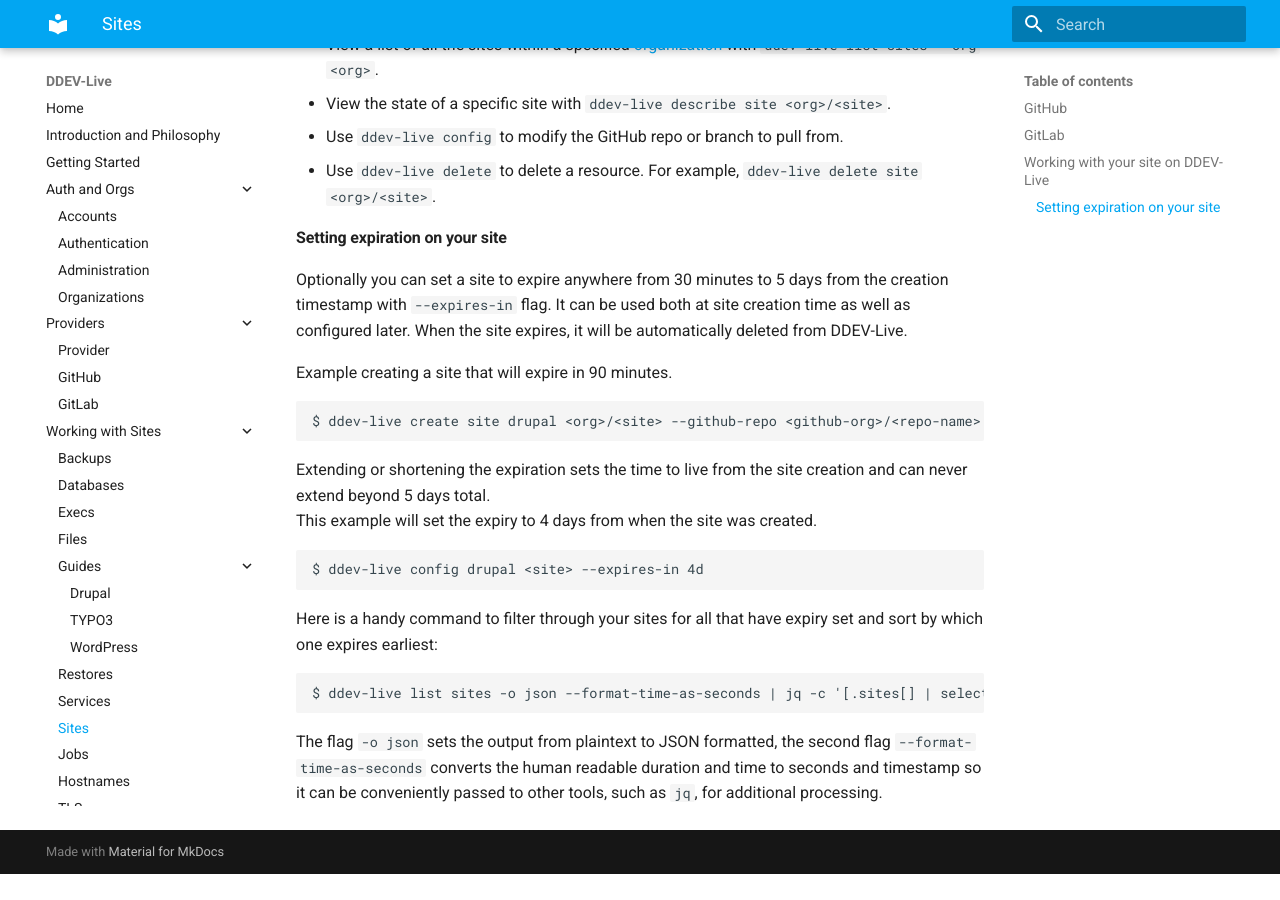
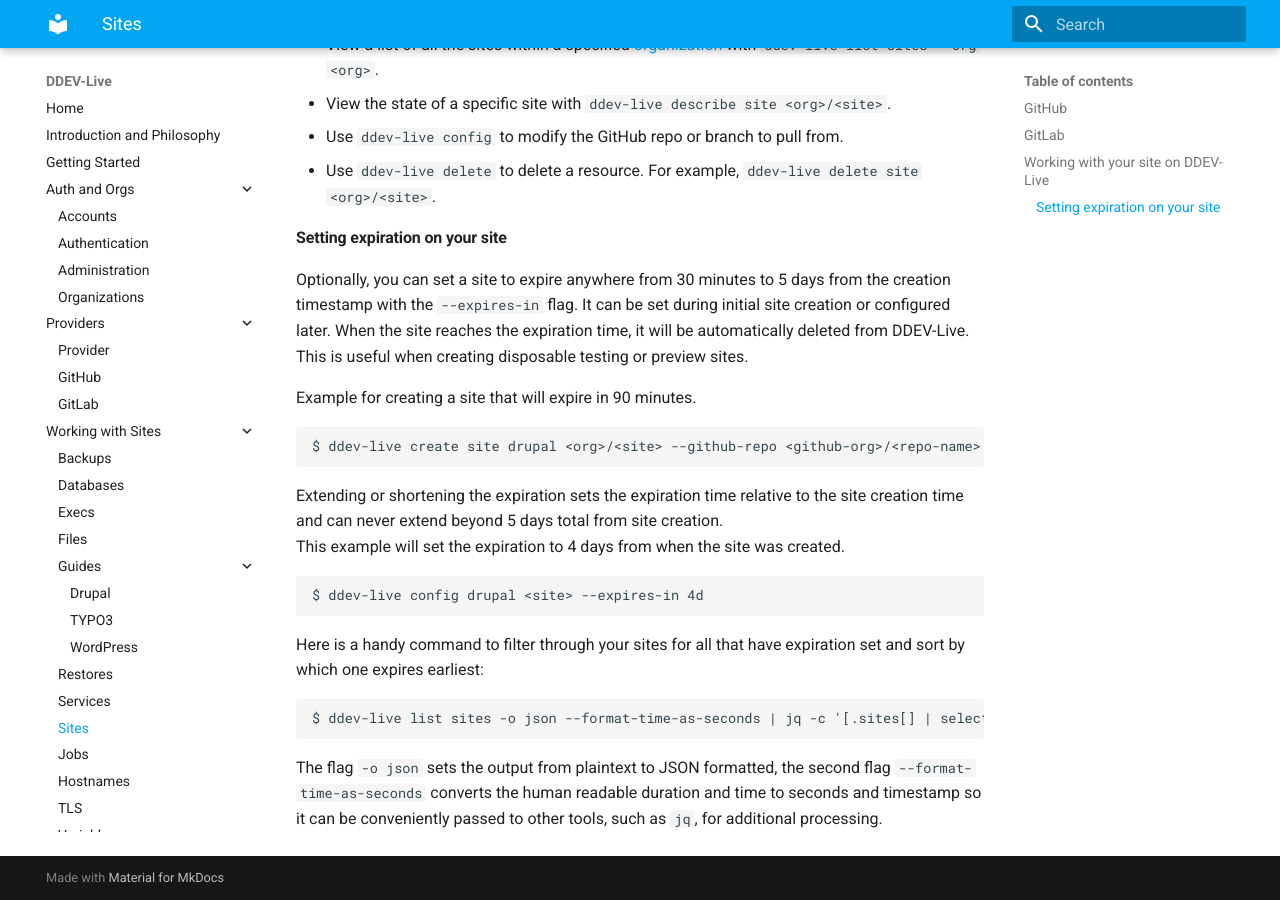
Before and after one commit to fru-io/docs-live, an MkDocs documentation site: the page built from docs/sites.md, in a window 1280 px wide and 900 px high, scrolled down 995 px. Built offline with MkDocs 1.6.1 and Material for MkDocs 9.7.7, drawn with Linux system fonts in a browser that asks for light colours; before the commit the page ends 1869 px from its top, so only the background shows below that.

Commit message:
Update sites.md (#111)
Some small changes and rewording, PR seemed easier.

````diff
--- a/docs/sites.md
+++ b/docs/sites.md
@@ -33,20 +33,20 @@ The DDEV-Live GitHub app watches the specified branch of your repo. When you pus
 - Use `ddev-live delete` to delete a resource. For example, `ddev-live delete site <org>/<site>`.
 
 #### Setting expiration on your site
-Optionally you can set a site to expire anywhere from 30 minutes to 5 days from the creation timestamp with `--expires-in` flag. It can be used both at site creation time as well as configured later. When the site expires, it will be automatically deleted from DDEV-Live.
+Optionally, you can set a site to expire anywhere from 30 minutes to 5 days from the creation timestamp with the `--expires-in` flag. It can be set during initial site creation or configured later. When the site reaches the expiration time, it will be automatically deleted from DDEV-Live. This is useful when creating disposable testing or preview sites.
 
-Example creating a site that will expire in 90 minutes.
+Example for creating a site that will expire in 90 minutes.
 ```
 $ ddev-live create site drupal <org>/<site> --github-repo <github-org>/<repo-name> --expires-in 90m
 ```
 
-Extending or shortening the expiration sets the time to live from the site creation and can never extend beyond 5 days total.
-This example will set the expiry to 4 days from when the site was created.
+Extending or shortening the expiration sets the expiration time relative to the site creation time and can never extend beyond 5 days total from site creation.
+This example will set the expiration to 4 days from when the site was created.
 ```
 $ ddev-live config drupal <site> --expires-in 4d
 ```
 
-Here is a handy command to filter through your sites for all that have expiry set and sort by which one expires earliest:
+Here is a handy command to filter through your sites for all that have expiration set and sort by which one expires earliest:
 ```
 $ ddev-live list sites -o json --format-time-as-seconds | jq -c '[.sites[] | select(.expires != "")] | sort_by(.expires) | .[]'
 ```
````
